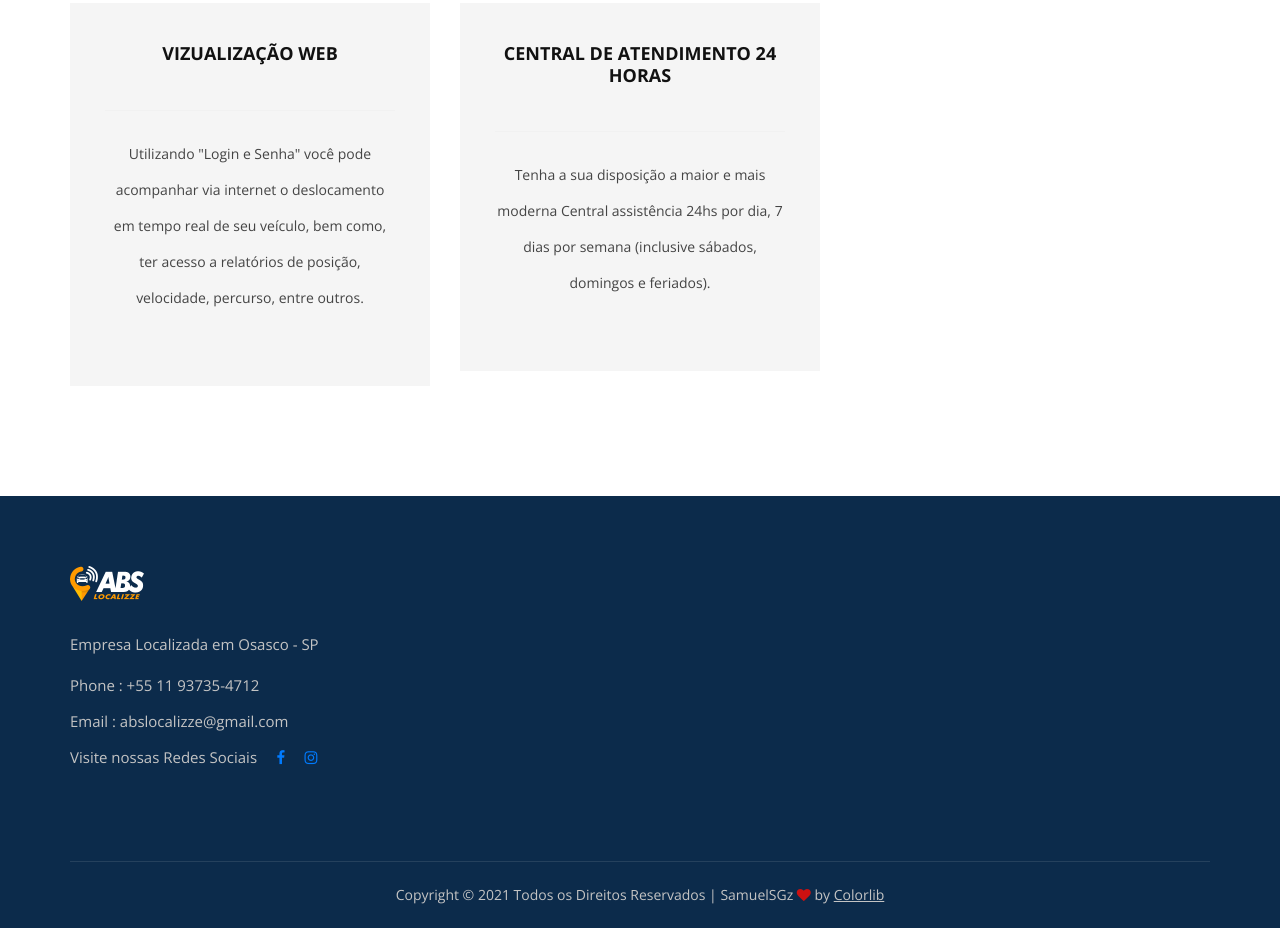
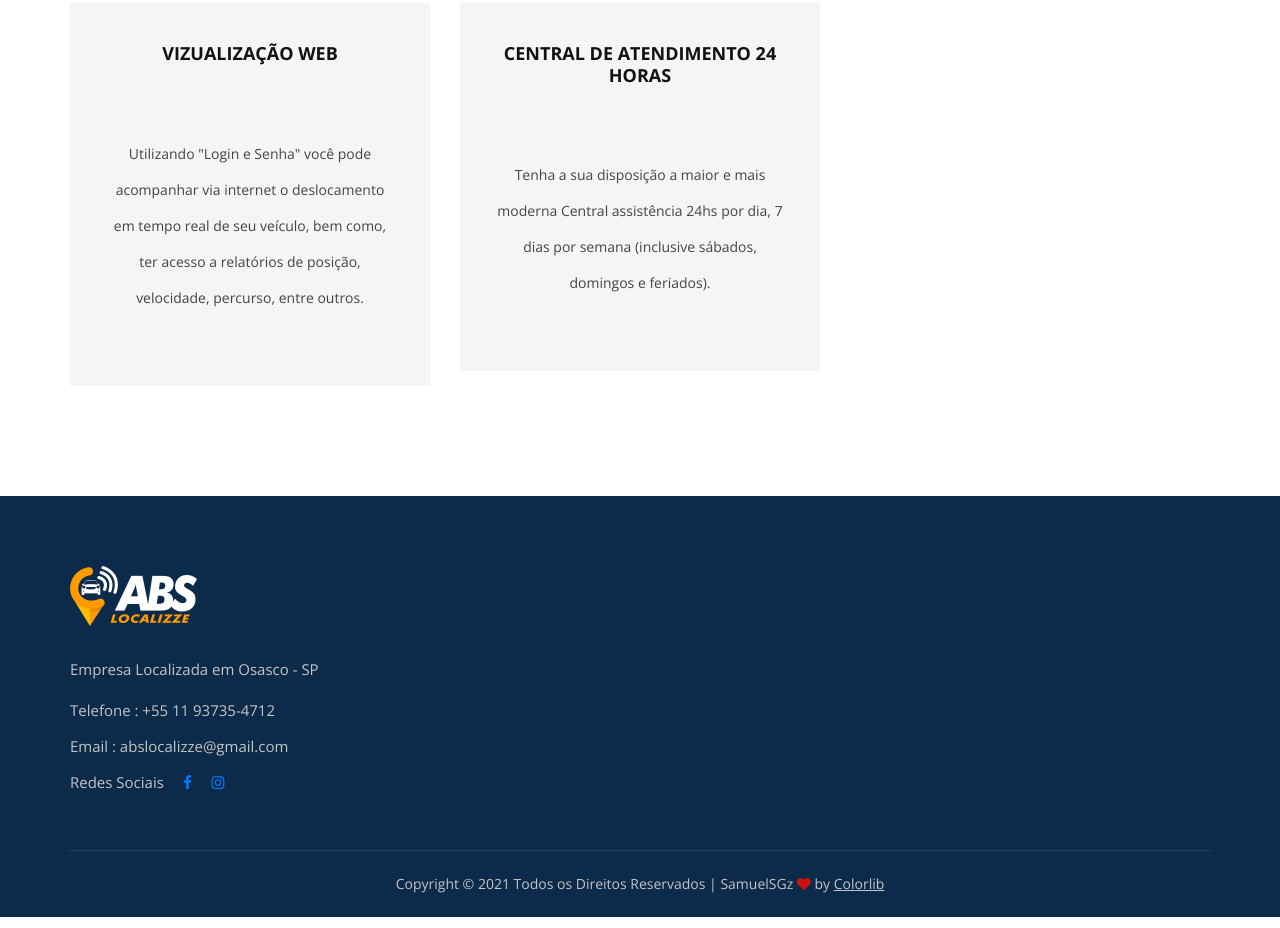
Before and after one commit to SamuelSilvaG/abslocalizze, a plain HTML site: page index.html in a window 1280 px wide. Shown: the part 2235-3163 px from the top of the page. Drawn offline with nearby package versions, Linux system fonts and the light colour scheme.

Commit message:
Update index.html

```diff
--- a/index.html
+++ b/index.html
@@ -41,7 +41,6 @@
          <nav class="offcanvas__menu mobile-menu">
            <ul>
                 <li><a href="https://portal.rastreamos.app">Area do Cliente</a></li>
-
            </ul>
         </nav>
         <div id="mobile-menu-wrap"></div>
@@ -471,13 +470,13 @@
                 <div class="col-lg-3 col-md-4 col-sm-6">
                     <div class="footer__about">
                         <div class="footer__logo">
-                            <a href="#"><img src="img/logo0.png" alt=""></a>
+                            <a href="#"><img src="img/logo01.png" alt=""></a>
                         </div>
                         <p>Empresa Localizada em Osasco - SP</p>
                         <ul>
-                            <li>Phone : +55 11 93735-4712</li>
+                            <li>Telefone : +55 11 93735-4712</li>
                             <li>Email : abslocalizze@gmail.com</li>
-                            <li>Visite nossas Redes Sociais&nbsp;&nbsp;&nbsp;&nbsp;
+                            <li>Redes Sociais&nbsp;&nbsp;&nbsp;&nbsp;
                             <a href="https://m.facebook.com/ABSLOCALIZZE/"><i class="fa fa-facebook"></i></a>&nbsp;&nbsp;&nbsp;&nbsp;
                             <a href="https://www.instagram.com/abslocalizze/"><i class="fa fa-instagram"></i></a>&nbsp;&nbsp;&nbsp;&nbsp;
                             </li>
```
